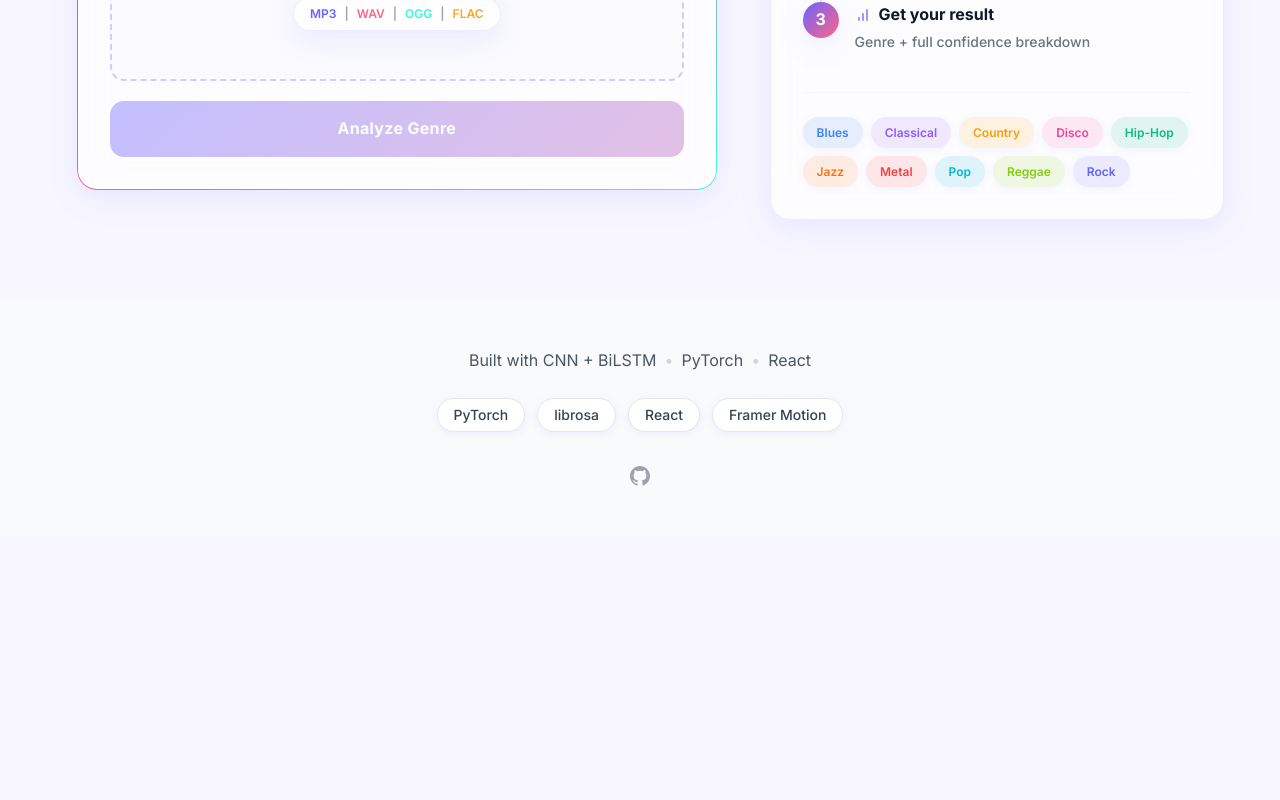
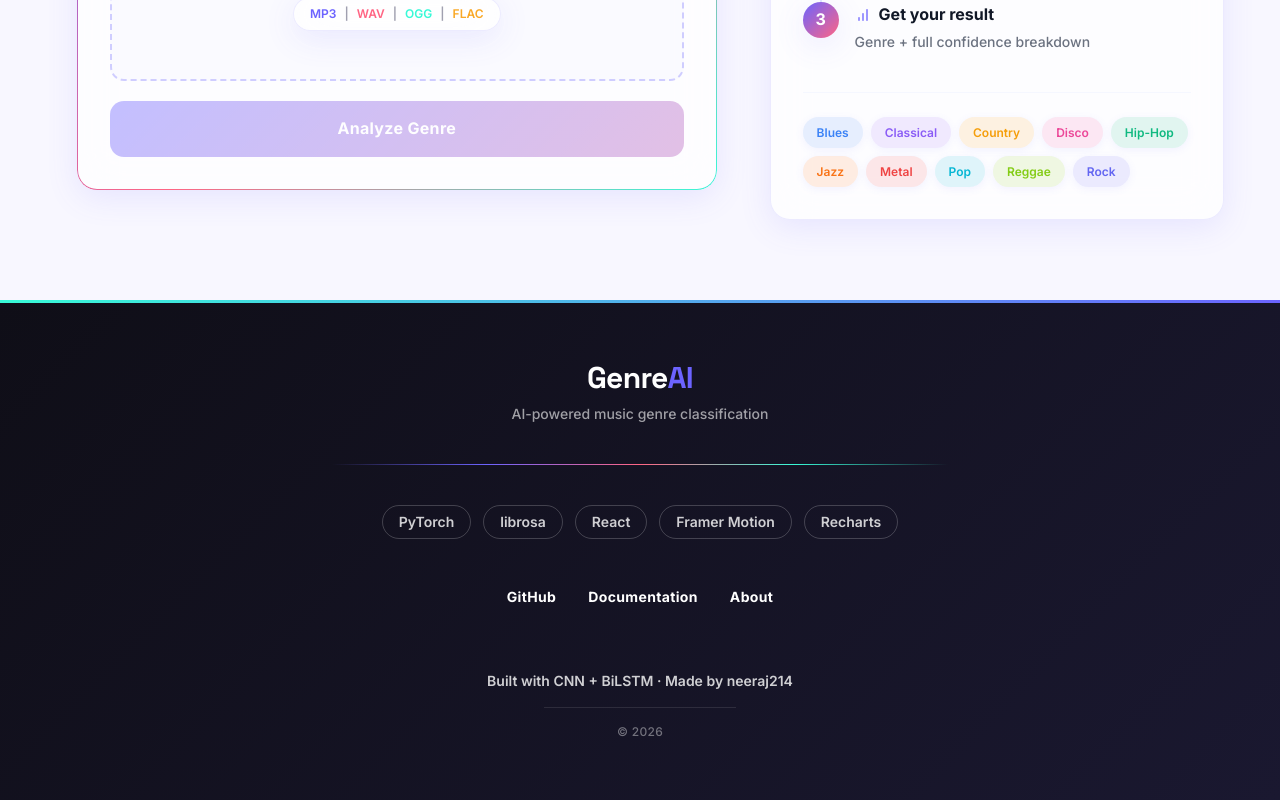
Before and after one commit to neeraj214/Music-Genre-Classification-from-Spectrograms, a React (Vite) app in the folder frontend/: page / in a window 1280 px wide. Shown: the part 1416-2216 px from the top of the page. Before the commit the page ends 1952 px from the top, so only its background shows below. Built offline with nearby package versions, Linux system fonts and the light colour scheme; no server answers.

Commit message:
feat: redesign footer with gradient and animated pills

```diff
--- a/frontend/src/components/Footer.jsx
+++ b/frontend/src/components/Footer.jsx
@@ -1,47 +1,90 @@
-/**
- * @file Footer.jsx
- * @description Footer component displaying tech stack pills and github link.
- */
-
 import React from 'react';
+import { motion } from 'framer-motion';
 
 const Footer = () => {
-  const techPills = ['PyTorch', 'librosa', 'React', 'Framer Motion'];
+  const techPills = ['PyTorch', 'librosa', 'React', 'Framer Motion', 'Recharts'];
+  const links = ['GitHub', 'Documentation', 'About'];
 
   return (
-    <footer className="bg-[#F9FAFB] py-12 px-4 sm:px-6 lg:px-8 font-['Inter']">
-      <div className="max-w-7xl mx-auto flex flex-col items-center">
+    <footer
+      className="relative text-white py-[60px] px-6 font-['Inter']"
+      style={{
+        background: 'linear-gradient(135deg, #0F0E17 0%, #1a1830 100%)',
+        zIndex: 10
+      }}
+    >
+      <style>{`
+        .hover-gradient-link:hover {
+          background: linear-gradient(135deg, #6C63FF 0%, #FF6584 50%, #38F9D7 100%);
+          -webkit-background-clip: text;
+          -webkit-text-fill-color: transparent;
+          background-clip: text;
+        }
+      `}</style>
 
-        <p className="text-gray-600 mb-6 flex items-center justify-center gap-2 text-center">
-          <span>Built with CNN + BiLSTM</span>
-          <span className="text-gray-300">&bull;</span>
-          <span>PyTorch</span>
-          <span className="text-gray-300">&bull;</span>
-          <span>React</span>
-        </p>
+      {/* Animated gradient accent line at the top */}
+      <div
+        className="absolute top-0 left-0 right-0 h-[3px] animate-gradient"
+        style={{
+          background: 'linear-gradient(90deg, #6C63FF, #FF6584, #38F9D7, #6C63FF)',
+          backgroundSize: '300% 100%'
+        }}
+      />
 
-        <div className="flex flex-wrap justify-center gap-3 mb-8">
+      <div className="max-w-7xl mx-auto flex flex-col items-center text-center">
+
+        {/* Logo and Tagline */}
+        <div className="mb-10">
+          <div className="text-3xl font-[900] tracking-tight mb-2" style={{ fontFamily: "'Space Grotesk', sans-serif" }}>
+            Genre<span style={{ color: '#6C63FF' }}>AI</span>
+          </div>
+          <p className="text-white/60 font-medium text-sm">AI-powered music genre classification</p>
+        </div>
+
+        {/* Divider */}
+        <div
+          className="w-1/2 h-[1px] mb-10"
+          style={{ background: 'linear-gradient(90deg, transparent, #6C63FF, #FF6584, #38F9D7, transparent)' }}
+        />
+
+        {/* Tech Stack Pills */}
+        <div className="flex flex-wrap justify-center gap-3 mb-12">
           {techPills.map((tech) => (
-            <span
+            <motion.span
               key={tech}
-              className="bg-white border border-[#E5E7EB] text-gray-700 px-4 py-1.5 rounded-full text-sm font-medium shadow-sm hover:shadow transition-shadow"
+              whileHover={{ scale: 1.05, backgroundColor: 'rgba(255,255,255,0.1)' }}
+              className="px-4 py-1.5 rounded-full text-sm font-semibold border border-white/20 text-white/80 transition-colors"
+              style={{ backgroundColor: 'transparent', cursor: 'default' }}
             >
               {tech}
-            </span>
+            </motion.span>
           ))}
         </div>
 
-        <a
-          href="https://github.com"
-          target="_blank"
-          rel="noopener noreferrer"
-          className="text-gray-400 hover:text-gray-900 transition-colors"
-          aria-label="GitHub Repository"
-        >
-          <svg className="w-6 h-6" fill="currentColor" viewBox="0 0 24 24">
-            <path d="M12 2C6.477 2 2 6.477 2 12c0 4.42 2.865 8.166 6.839 9.489.5.092.682-.217.682-.482 0-.237-.008-.866-.013-1.699-2.782.603-3.369-1.34-3.369-1.34-.454-1.156-1.11-1.462-1.11-1.462-.908-.62.069-.608.069-.608 1.003.07 1.531 1.03 1.531 1.03.892 1.529 2.341 1.087 2.91.831.092-.646.35-1.086.636-1.336-2.22-.253-4.555-1.11-4.555-4.943 0-1.091.39-1.984 1.029-2.683-.103-.253-.446-1.27.098-2.647 0 0 .84-.269 2.75 1.025A9.578 9.578 0 0112 6.836c.85.004 1.705.114 2.504.336 1.909-1.294 2.747-1.025 2.747-1.025.546 1.377.203 2.394.1 2.647.64.699 1.028 1.592 1.028 2.683 0 3.842-2.339 4.687-4.566 4.935.359.309.678.919.678 1.852 0 1.336-.012 2.415-.012 2.743 0 .267.18.578.688.48C19.138 20.161 22 16.416 22 12c0-5.523-4.477-10-10-10z" />
-          </svg>
-        </a>
+        {/* Links row */}
+        <div className="flex flex-wrap justify-center gap-8 mb-16 text-sm font-bold tracking-wide">
+          {links.map((link) => (
+            <a
+              key={link}
+              href={link === 'GitHub' ? "https://github.com/neeraj214/Music-Genre-Classification-from-Spectrograms" : "#"}
+              target={link === 'GitHub' ? "_blank" : undefined}
+              rel={link === 'GitHub' ? "noopener noreferrer" : undefined}
+              className="text-white hover-gradient-link transition-all duration-300"
+            >
+              {link}
+            </a>
+          ))}
+        </div>
+
+        {/* Bottom Bar */}
+        <div className="flex flex-col items-center gap-2">
+          <p className="text-white/80 font-semibold text-sm">
+            Built with CNN + BiLSTM &middot; Made by neeraj214
+          </p>
+          <p className="text-white/40 text-xs font-medium tracking-wide border-t border-white/10 pt-4 mt-2 w-48 text-center">
+            &copy; {new Date().getFullYear()}
+          </p>
+        </div>
 
       </div>
     </footer>
```
